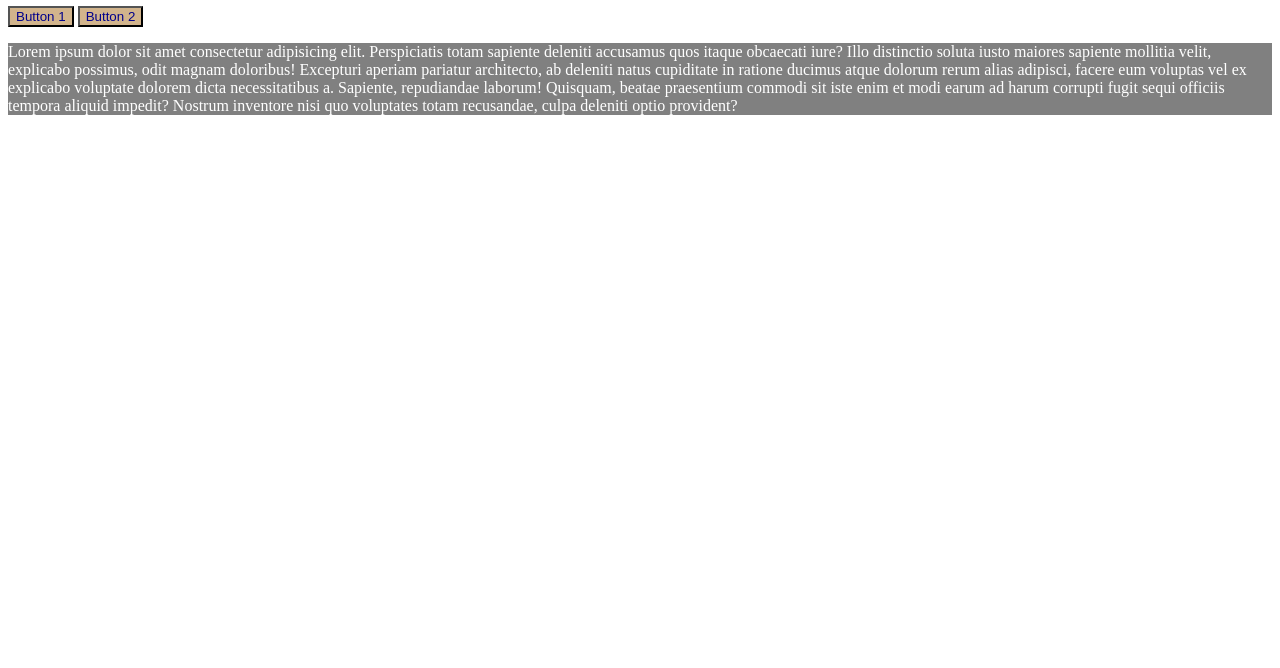
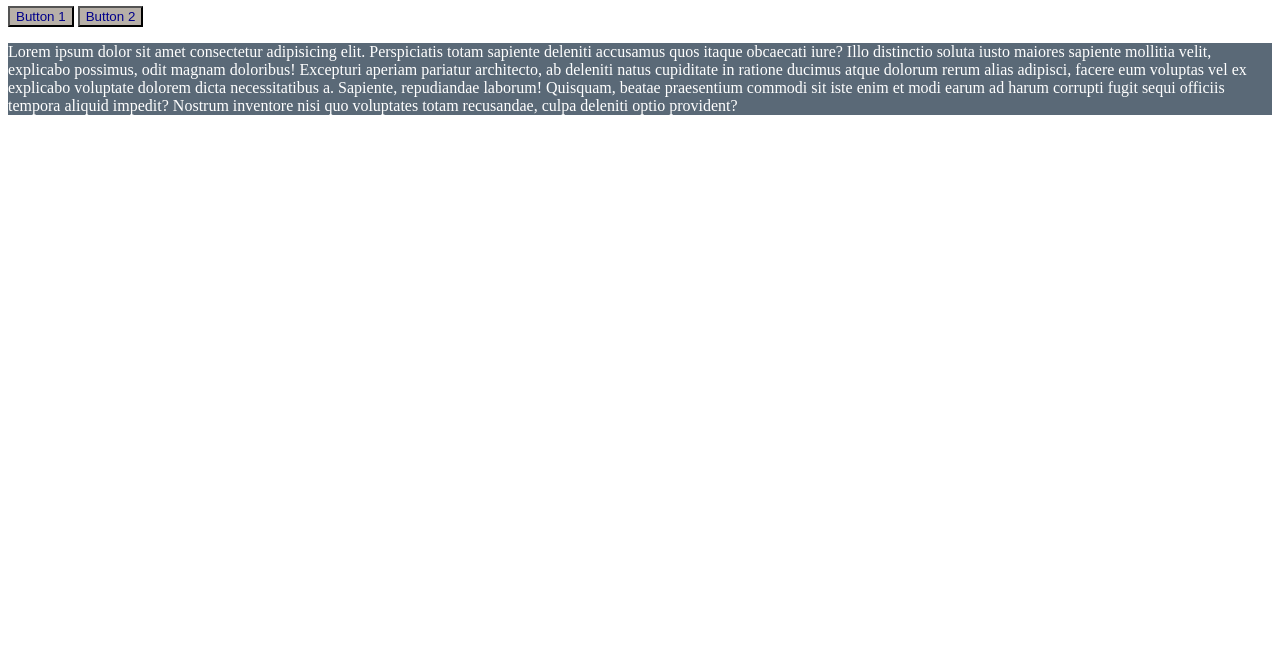
Before and after one commit to ramadoni16/CSS, a plain HTML site: page index.html in a window 1280 px wide. Shown: the part 132-800 px from the top of the page. Drawn offline with Linux system fonts and the light colour scheme.

Commit message:
Sistem Warna - RGB dan Sistem Warna - Hexadesimal

```diff
--- a/assets/css/app.css
+++ b/assets/css/app.css
@@ -6,10 +6,10 @@ h1 {
 
 button {
   color: darkblue;
-  background-color: tan;
+  background-color: #b7b0a8;
 }
 
 p {
   color: white;
-  background-color: grey;
+  background-color: rgb(90, 105, 119);
 }
```
